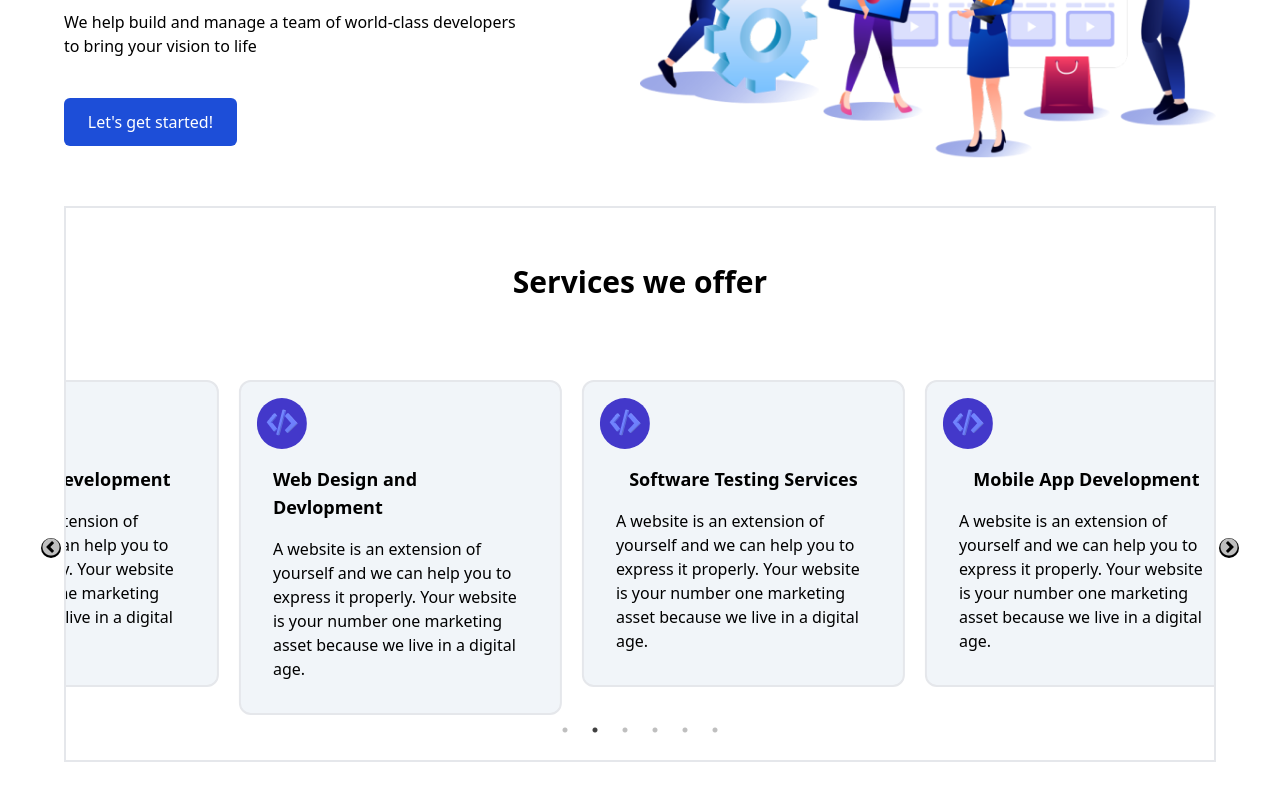
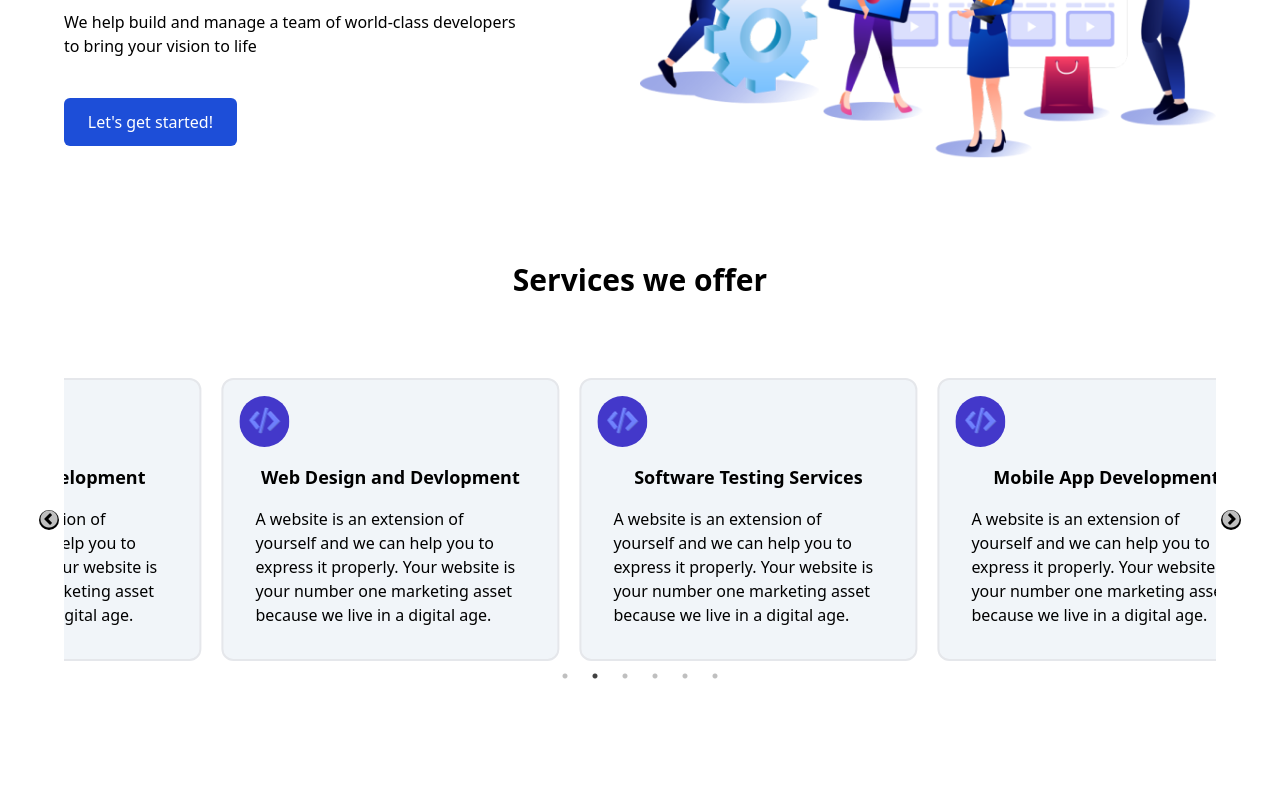
Before and after one commit to obuastella/the4coders, a React (Create React App) app in the folder front-end/: page / in a window 1280 px wide. Shown: the part 442-1242 px from the top of the page. Built offline with nearby package versions, Linux system fonts and the light colour scheme.

Commit message:
Finalized card component for laptop view

```diff
--- a/front-end/src/components/Card.jsx
+++ b/front-end/src/components/Card.jsx
@@ -1,5 +1,3 @@
-// Firstly we create an array of objects that will contain these cards
-// then iterate through that array using a map
 import React from "react";
 import Slider from "react-slick";
 import "slick-carousel/slick/slick.css";
@@ -33,7 +31,7 @@ export const Card = () => {
     className: "center",
     centerMode: true,
     infinite: true,
-    centerPadding: "60px",
+    centerPadding: "40px",
     slidesToShow: 3,
     dots: true,
     slidesToScroll: 1,
@@ -50,7 +48,7 @@ export const Card = () => {
       <div className="mt-20">
         <Slider {...settings}>
           {data.map((d) => (
-            <div className="w-96 bg-bgColor border-2 p-4 text-black rounded-xl">
+            <div className="w-96 h-1/4 bg-bgColor border-2 p-4 text-black rounded-xl">
               {/* <div className=" rounded-full bg-indigo-700 flex justify-center items-center"> */}
               <img
                 className="rounded-full bg-indigo-700 p-2"
--- a/front-end/src/pages/Home.jsx
+++ b/front-end/src/pages/Home.jsx
@@ -27,7 +27,7 @@ function Home() {
 
       {/* Services */}
       <section className="services w-full h-5/6 bgColor">
-        <div className="w-[90%] h-5/6 mx-auto border-2 ">
+        <div className="w-[90%] mx-auto ">
           <h1 className="font-semibold text-3xl text-center my-14">
             Services we offer
           </h1>
```
